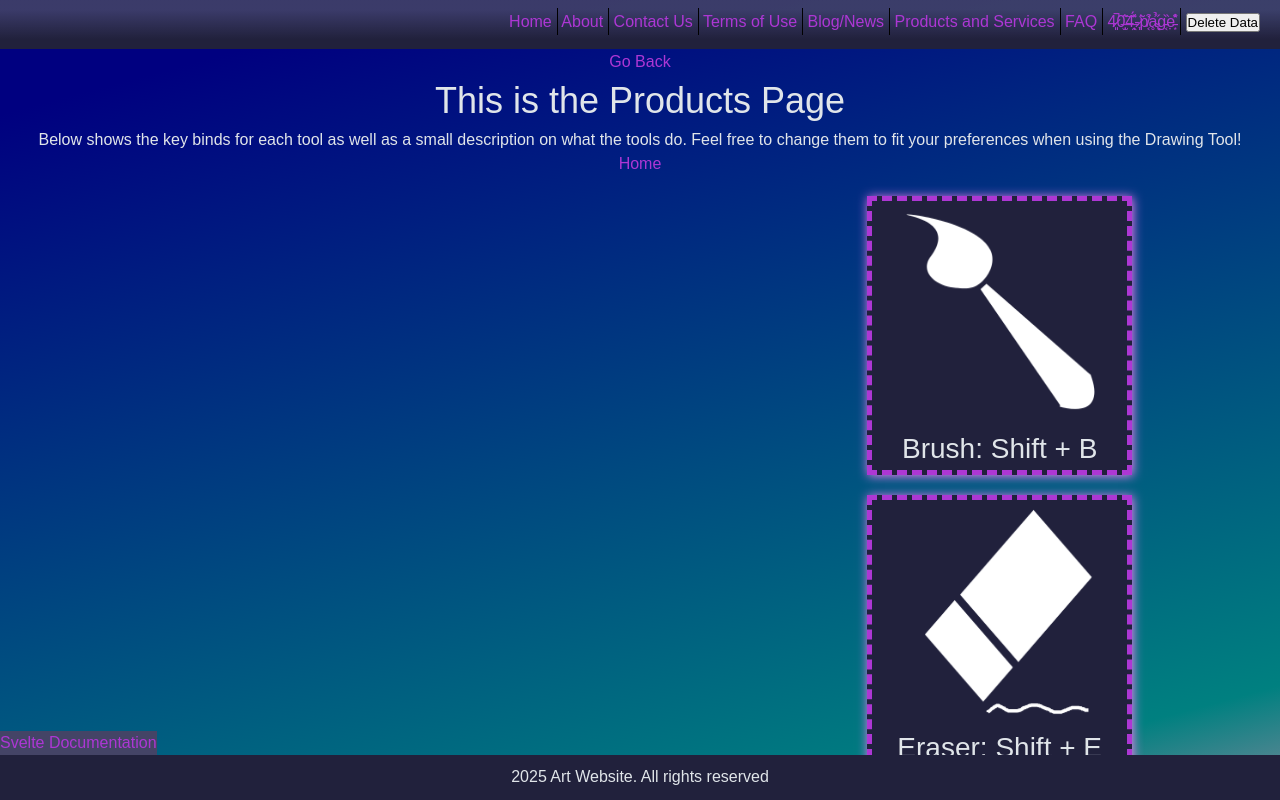
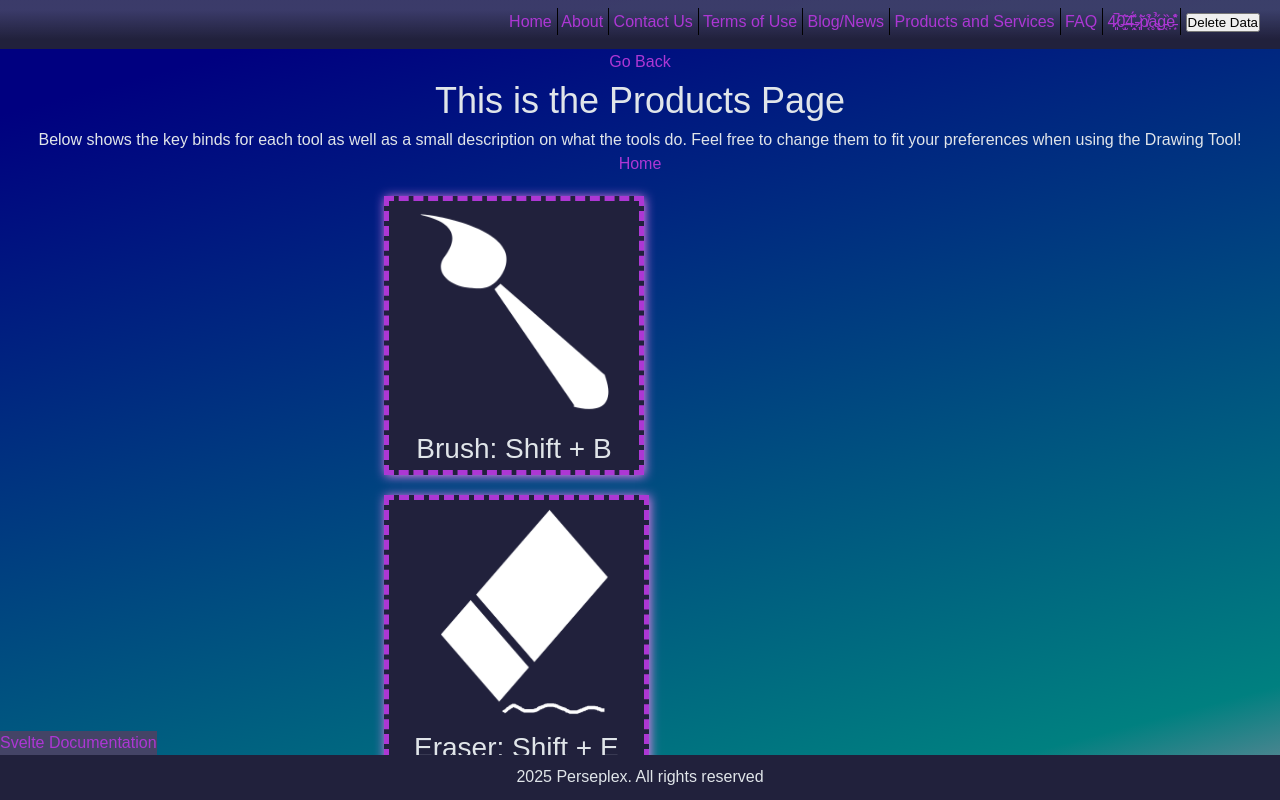
Before and after one commit to KacieFranklin/Research-Project, a SvelteKit app in the folder svelte-app/: page /products in a window 1280 px wide. Built offline with nearby package versions, Linux system fonts and the light colour scheme.

Commit message:
fixing product page

```diff
--- a/svelte-app/src/lib/components/Footer.svelte
+++ b/svelte-app/src/lib/components/Footer.svelte
@@ -6,7 +6,7 @@
     <div style="position:fixed;bottom:45px;background-color:#446;z-index:8">
         <a href="https://svelte.dev/docs/kit">Svelte Documentation</a><br>
     </div>
-    <p>2025 Art Website. All rights reserved</p>
+    <p>2025 Perseplex. All rights reserved</p>
 </footer>
 
 <style>
--- a/svelte-app/src/routes/products/+page.svelte
+++ b/svelte-app/src/routes/products/+page.svelte
@@ -6,8 +6,7 @@
 <p>Below shows the key binds for each tool as well as a small description on what the tools do. Feel free to change them to fit your preferences when using the Drawing Tool!</p>
 <a href="/home">Home</a><br>
 
-<div class="information-tools">
-    <ul class="nested-list">
+    <ul>
         <li class="tool-icon">
             <img  src="brush.png" alt="Brush tool" width="200px" height="220px">
             <h2 class="tool-shortcut">Brush: Shift + B</h2>
@@ -29,7 +28,30 @@
             <h2 class="tool-shortcut">Cut: Shift + C</h2>
         </li>
     </ul>
-</div>
+
+    <ul>
+        <li class="information-tools">
+            <h2>Brush Tool</h2>
+            <p>Can be used to draw.</p>
+        </li>
+        <li class="information-tools">
+            <h2>Eraser Tool</h2>
+            <p>Will erase parts of the drawing on the selected layer.</p>
+        </li>
+        <li class="information-tools">
+            <h2>Lasso Tool</h2>
+            <p>Can be used to select parts of the drawing on a selected layer.</p>
+        </li>
+        <li class="information-tools">
+            <h2>Drag Tool</h2>
+            <p>Can be used to draw parts of the drawing around.</p>
+        </li>
+        <li class="information-tools">
+            <h2>Cut Tool</h2>
+            <p>Will cut out a part of the drawing after using the lasso tool.</p>
+        </li>
+    </ul>
+
 <br><br><br><br><br><br><br><br><br><br><br><br>
 <br><br><br><br><br><br><br><br><br><br><br><br>
 <br><br><br><br><br><br><br><br><br><br><br><br>
--- a/svelte-app/static/styles/global.css
+++ b/svelte-app/static/styles/global.css
@@ -243,12 +243,14 @@ a.form-submit {
 }
 
 li.tool-icon {
-    width:100%;
+    width:25%;
+    max-width: fit-content;
     padding-left: 25px;
     padding-right: 25px;
     border: 5px dashed var(--special-color);
     display:block;
     background-color: var(--primary-color);
+    left:30%;
     position: relative;
     margin-top: 20px;
     box-shadow:1px 1px 10px rgb(240, 128, 240);
@@ -258,24 +260,21 @@ li.tool-icon:hover{
     box-shadow:1px 1px 40px rgb(240, 128, 240);
 }
 
-div.information-tools {
+.information-tools {
+    width:25%;
+    max-width: fit-content;
+    padding-left: 25px;
+    padding-right: 25px;
+    padding: 50px;
+    border: 5px dashed var(--special-color);
     display:block;
-    background-color: #0000;
-    position:absolute;
-    left:10%;
-    width:80%;
+    background-color: var(--primary-color);
+    left:50%;
     height:195vh;
+    position:relative;
+    margin-top: 20px;
+    box-shadow:1px 1px 10px rgb(240, 128, 240);
 }
-
-div:has(ul li.tool-icon:hover) {
-    background-color: var(--primary-color);
-}
-
-ul.nested-list {
-    position:absolute;
-    right:20px;
-}
-
 /*
 .Tool-shortcut {
     float: inline-start;
```
